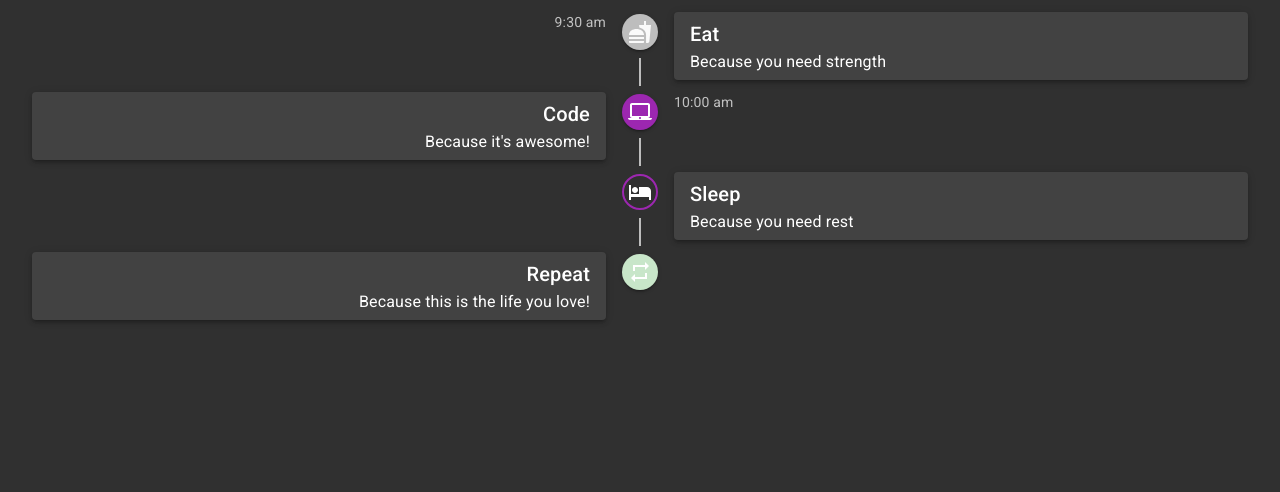
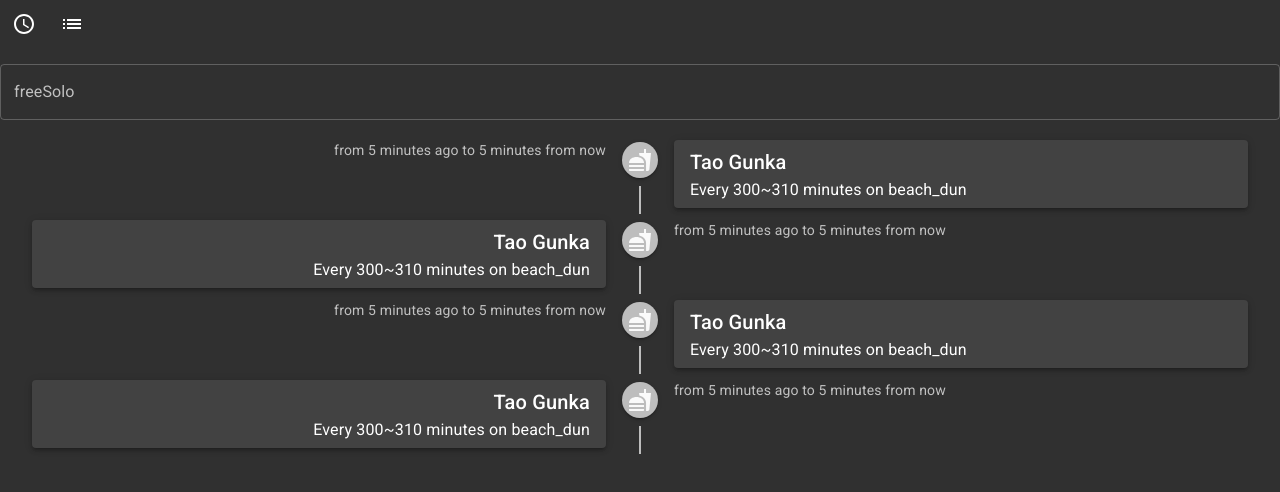
Before and after one commit to kasper573/ragnarok-boss-tracker, a React (Create React App) app: page / in a window 1280 px wide. Shown: the top 492 px of the page. Built offline with nearby package versions, Linux system fonts and the light colour scheme.

Commit message:
Mock components

```diff
--- a/src/App.css
+++ /dev/null
@@ -1,38 +0,0 @@
-.App {
-  text-align: center;
-}
-
-.App-logo {
-  height: 40vmin;
-  pointer-events: none;
-}
-
-@media (prefers-reduced-motion: no-preference) {
-  .App-logo {
-    animation: App-logo-spin infinite 20s linear;
-  }
-}
-
-.App-header {
-  background-color: #282c34;
-  min-height: 100vh;
-  display: flex;
-  flex-direction: column;
-  align-items: center;
-  justify-content: center;
-  font-size: calc(10px + 2vmin);
-  color: white;
-}
-
-.App-link {
-  color: #61dafb;
-}
-
-@keyframes App-logo-spin {
-  from {
-    transform: rotate(0deg);
-  }
-  to {
-    transform: rotate(360deg);
-  }
-}
--- a/src/App.tsx
+++ b/src/App.tsx
@@ -1,17 +1,29 @@
 import React from "react";
-import "./App.css";
-import CustomizedTimeline from "./Timeline";
+import { Timeline } from "./Timeline";
 import { ThemeProvider } from "@material-ui/core/styles";
 import { theme } from "./theme";
-import { CssBaseline } from "@material-ui/core";
+import { CssBaseline, IconButton, Tooltip } from "@material-ui/core";
 import { Background } from "./Background";
+import { HuntSelector } from "./HuntSelector";
+import { List, Schedule } from "@material-ui/icons";
 
 function App() {
   return (
     <ThemeProvider theme={theme}>
       <CssBaseline />
       <Background>
-        <CustomizedTimeline />
+        <Tooltip title="Timeline">
+          <IconButton>
+            <Schedule />
+          </IconButton>
+        </Tooltip>
+        <Tooltip title="List view">
+          <IconButton>
+            <List />
+          </IconButton>
+        </Tooltip>
+        <HuntSelector />
+        <Timeline />
       </Background>
     </ThemeProvider>
   );
--- /dev/null
+++ b/src/EmptyState.tsx
@@ -0,0 +1,3 @@
+import React from "react";
+
+export const EmptyState = () => <span>No MVPs have been selected</span>;
--- /dev/null
+++ b/src/HuntSelector.tsx
@@ -0,0 +1,26 @@
+import React from "react";
+import { Autocomplete, AutocompleteProps } from "@material-ui/lab";
+import { TextField } from "@material-ui/core";
+
+const options = ["lol", "omg", "foo", "bar"];
+
+export type HuntSelectorProps = Omit<
+  AutocompleteProps<string, boolean, boolean, boolean>,
+  "renderInput" | "options"
+>;
+
+export const HuntSelector: React.FC<HuntSelectorProps> = (props) => (
+  <Autocomplete
+    freeSolo
+    options={options}
+    renderInput={(params) => (
+      <TextField
+        {...params}
+        label="freeSolo"
+        margin="normal"
+        variant="outlined"
+      />
+    )}
+    {...props}
+  />
+);
--- /dev/null
+++ b/src/SpawnTime.tsx
@@ -0,0 +1,8 @@
+import React from "react";
+import Typography from "@material-ui/core/Typography";
+
+export const SpawnTime = () => (
+  <Typography variant="body2" color="textSecondary">
+    from <span>5 minutes ago</span> to <span>5 minutes</span> from now
+  </Typography>
+);
--- a/src/Timeline.tsx
+++ b/src/Timeline.tsx
@@ -1,107 +1,17 @@
 import React from "react";
-import Timeline from "@material-ui/lab/Timeline";
-import TimelineItem from "@material-ui/lab/TimelineItem";
-import TimelineSeparator from "@material-ui/lab/TimelineSeparator";
-import TimelineConnector from "@material-ui/lab/TimelineConnector";
-import TimelineContent from "@material-ui/lab/TimelineContent";
-import TimelineOppositeContent from "@material-ui/lab/TimelineOppositeContent";
-import TimelineDot from "@material-ui/lab/TimelineDot";
-import FastfoodIcon from "@material-ui/icons/Fastfood";
-import LaptopMacIcon from "@material-ui/icons/LaptopMac";
-import HotelIcon from "@material-ui/icons/Hotel";
-import RepeatIcon from "@material-ui/icons/Repeat";
-import Paper from "@material-ui/core/Paper";
-import Typography from "@material-ui/core/Typography";
+import MuiTimeline from "@material-ui/lab/Timeline";
 import styled from "styled-components";
+import { TimelineItem } from "./TimelineItem";
 
-const TimelinePaper = styled(Paper).attrs({ elevation: 3 })`
-  padding: 6px 16px;
-`;
-
-const ColoredTimelineConnector = styled(TimelineConnector)`
-  background-color: {(theme) => theme.palette.secondary.main}
-`;
-
-const Container = styled(Timeline)`
+const Container = styled(MuiTimeline)`
   margin: 0;
 `;
 
-export default function CustomizedTimeline() {
-  return (
-    <Container align="alternate">
-      <TimelineItem>
-        <TimelineOppositeContent>
-          <Typography variant="body2" color="textSecondary">
-            9:30 am
-          </Typography>
-        </TimelineOppositeContent>
-        <TimelineSeparator>
-          <TimelineDot>
-            <FastfoodIcon />
-          </TimelineDot>
-          <TimelineConnector />
-        </TimelineSeparator>
-        <TimelineContent>
-          <TimelinePaper>
-            <Typography variant="h6" component="h1">
-              Eat
-            </Typography>
-            <Typography>Because you need strength</Typography>
-          </TimelinePaper>
-        </TimelineContent>
-      </TimelineItem>
-      <TimelineItem>
-        <TimelineOppositeContent>
-          <Typography variant="body2" color="textSecondary">
-            10:00 am
-          </Typography>
-        </TimelineOppositeContent>
-        <TimelineSeparator>
-          <TimelineDot color="primary">
-            <LaptopMacIcon />
-          </TimelineDot>
-          <TimelineConnector />
-        </TimelineSeparator>
-        <TimelineContent>
-          <TimelinePaper>
-            <Typography variant="h6" component="h1">
-              Code
-            </Typography>
-            <Typography>Because it&apos;s awesome!</Typography>
-          </TimelinePaper>
-        </TimelineContent>
-      </TimelineItem>
-      <TimelineItem>
-        <TimelineSeparator>
-          <TimelineDot color="primary" variant="outlined">
-            <HotelIcon />
-          </TimelineDot>
-          <ColoredTimelineConnector />
-        </TimelineSeparator>
-        <TimelineContent>
-          <TimelinePaper>
-            <Typography variant="h6" component="h1">
-              Sleep
-            </Typography>
-            <Typography>Because you need rest</Typography>
-          </TimelinePaper>
-        </TimelineContent>
-      </TimelineItem>
-      <TimelineItem>
-        <TimelineSeparator>
-          <TimelineDot color="secondary">
-            <RepeatIcon />
-          </TimelineDot>
-        </TimelineSeparator>
-        <TimelineContent>
-          <TimelinePaper>
-            <Typography variant="h6" component="h1">
-              Repeat
-            </Typography>
-            <Typography>Because this is the life you love!</Typography>
-          </TimelinePaper>
-        </TimelineContent>
-      </TimelineItem>
-    </Container>
-  );
-}
+export const Timeline = () => (
+  <Container align="alternate">
+    <TimelineItem />
+    <TimelineItem />
+    <TimelineItem />
+    <TimelineItem />
+  </Container>
+);
--- /dev/null
+++ b/src/TimelineItem.tsx
@@ -0,0 +1,38 @@
+import React from "react";
+import TimelineOppositeContent from "@material-ui/lab/TimelineOppositeContent";
+import TimelineSeparator from "@material-ui/lab/TimelineSeparator";
+import TimelineDot from "@material-ui/lab/TimelineDot";
+import FastfoodIcon from "@material-ui/icons/Fastfood";
+import TimelineConnector from "@material-ui/lab/TimelineConnector";
+import TimelineContent from "@material-ui/lab/TimelineContent";
+import Typography from "@material-ui/core/Typography";
+import MuiTimelineItem from "@material-ui/lab/TimelineItem";
+import { SpawnTime } from "./SpawnTime";
+import styled from "styled-components";
+import Paper from "@material-ui/core/Paper";
+
+export const TimelineItem = () => (
+  <MuiTimelineItem>
+    <TimelineOppositeContent>
+      <SpawnTime />
+    </TimelineOppositeContent>
+    <TimelineSeparator>
+      <TimelineDot>
+        <FastfoodIcon />
+      </TimelineDot>
+      <TimelineConnector />
+    </TimelineSeparator>
+    <TimelineContent>
+      <TimelinePaper>
+        <Typography variant="h6" component="h1">
+          Tao Gunka
+        </Typography>
+        <Typography>Every 300~310 minutes on beach_dun</Typography>
+      </TimelinePaper>
+    </TimelineContent>
+  </MuiTimelineItem>
+);
+
+const TimelinePaper = styled(Paper).attrs({ elevation: 3 })`
+  padding: 6px 16px;
+`;
```
